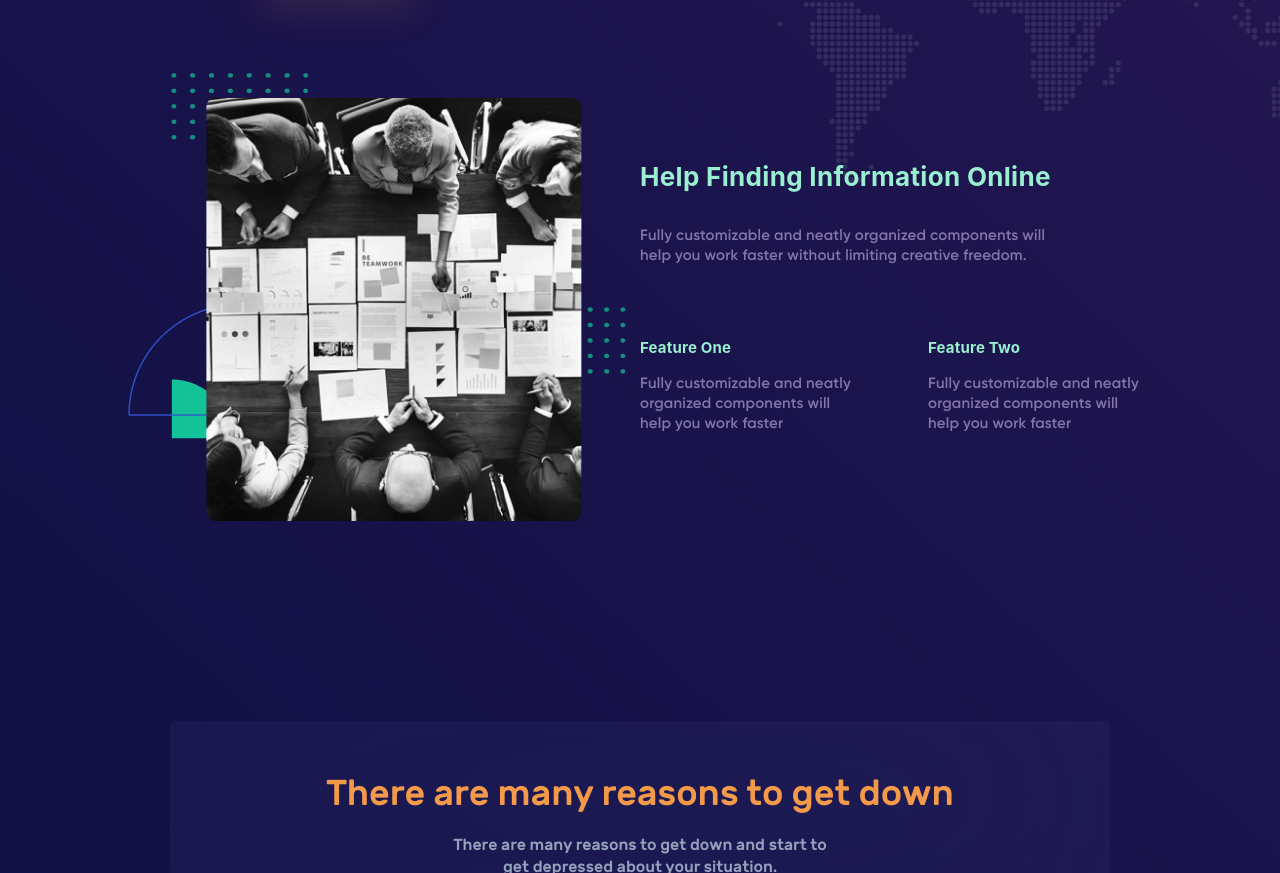
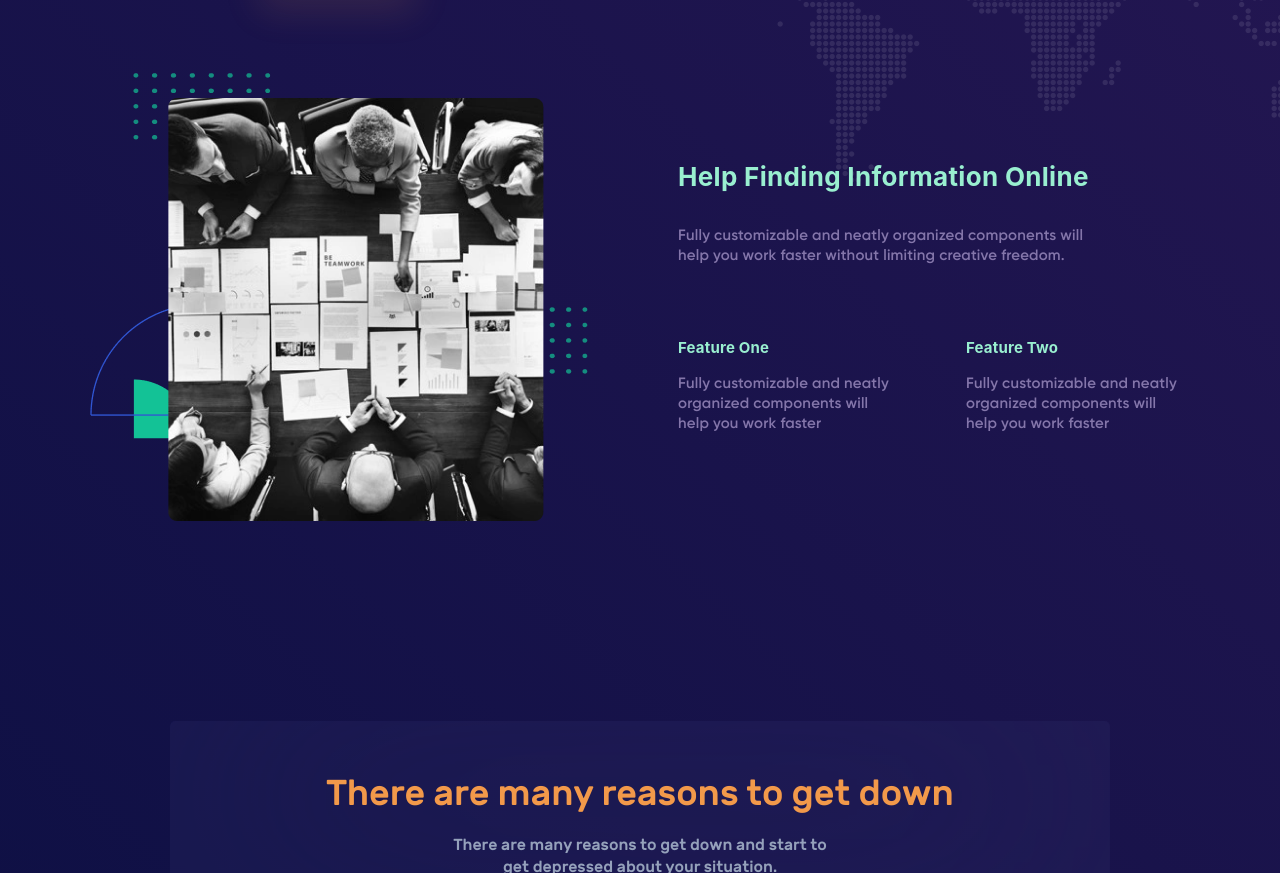
Before and after one commit to Hanler/Landing-Data-Processing-Company, a plain HTML site: page index.html in a window 1280 px wide. Shown: the part 2814-3687 px from the top of the page. Drawn offline with Linux system fonts and the light colour scheme.

Commit message:
Help section corrected

```diff
--- a/assets/scss/_help.scss
+++ b/assets/scss/_help.scss
@@ -3,11 +3,9 @@
     padding-bottom: 150px;
 }
 .help__wrapper-main{
-    width: 80%;
-    margin: 0 auto;
     display: flex;
     align-items: center;
-    justify-content: space-between;
+    justify-content: space-evenly;
 }
 .mini-caption{
     font-family: Inter;
```
Also changed, not shown: assets/css/main.css, 1 other file.
